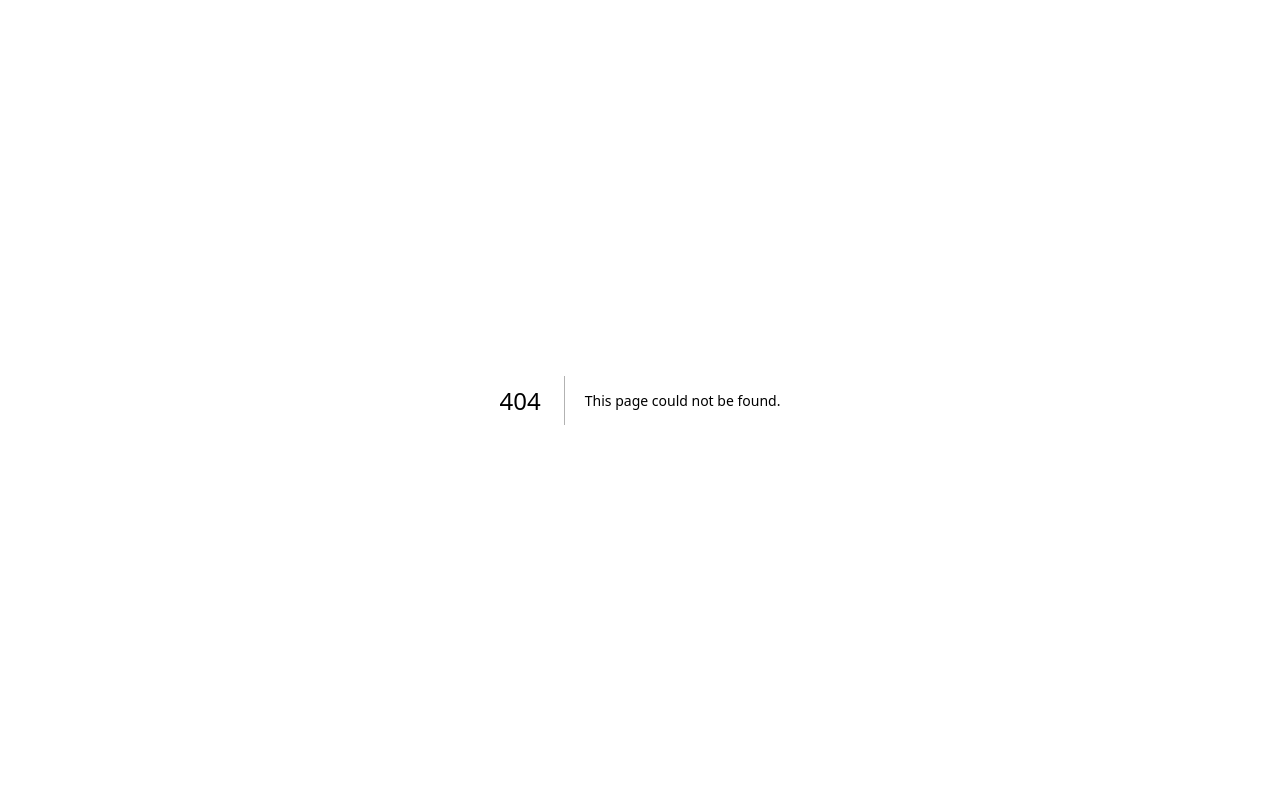
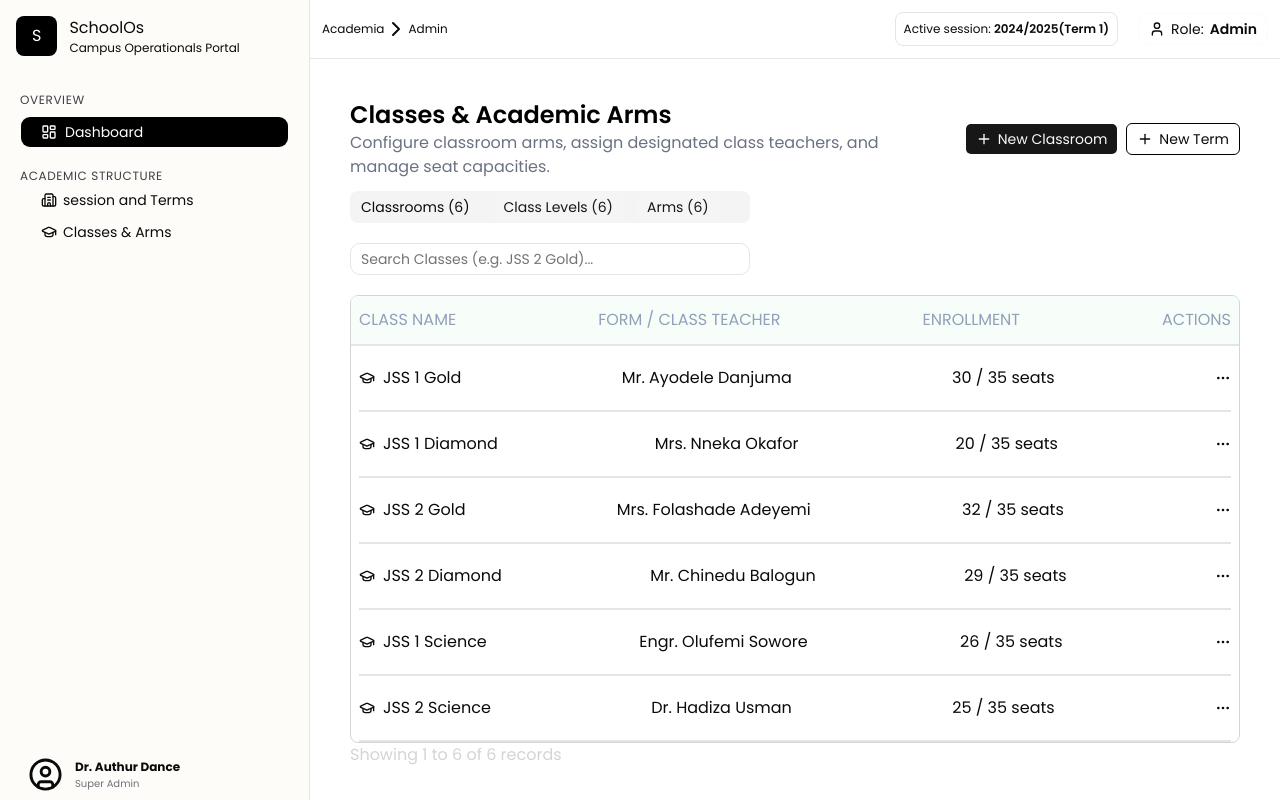
Before and after one commit to Maxwellsmall/schoolos, a Next.js app in the folder frontend/: page /liveportal/classes in a window 1280 px wide. Before the commit this address had no page. Built offline with nearby package versions, Linux system fonts and the light colour scheme.

Commit message:
feat: enhance Sidebar with new Classes link and update layout; add Classes page for managing academic arms

```diff
--- /dev/null
+++ b/frontend/app/liveportal/classes/page.tsx
@@ -0,0 +1,127 @@
+"use client"
+import { Button } from "@/components/ui/button"
+import { Ellipse, Ellipsis, GraduationCap, Plus } from "lucide-react"
+import { Input } from "@/components/ui/input"
+
+export default function Classes(){
+
+  const data = [
+    {
+      title: "JSS 1 Gold",
+      icon: <GraduationCap className="w-4 h-4"/>,
+      name: "Mr. Ayodele Danjuma",
+      slots: "30 / 35 seats",
+      dot: <Ellipsis className="w-4 h-4"/>
+
+    },
+       {
+      title: "JSS 1 Diamond",
+      icon: <GraduationCap className="w-4 h-4"/>,
+      name: "Mrs. Nneka Okafor",
+      slots: "20 / 35 seats",
+      dot: <Ellipsis className="w-4 h-4"/>
+
+    },
+       {
+      title: "JSS 2 Gold",
+      icon: <GraduationCap className="w-4 h-4"/>,
+      name: "Mrs. Folashade Adeyemi",
+      slots: "32 / 35 seats",
+      dot: <Ellipsis className="w-4 h-4"/>
+
+    },
+       {
+      title: "JSS 2 Diamond",
+      icon: <GraduationCap className="w-4 h-4"/>,
+      name: "Mr. Chinedu Balogun",
+      slots: "29 / 35 seats",
+      dot: <Ellipsis className="w-4 h-4"/>
+
+    },
+       {
+      title: "JSS 1 Science",
+      icon: <GraduationCap className="w-4 h-4"/>,
+      name: "	Engr. Olufemi Sowore",
+      slots: "26 / 35 seats",
+      dot: <Ellipsis className="w-4 h-4"/>
+
+    },
+     {
+      title: "JSS 2 Science",
+      icon: <GraduationCap className="w-4 h-4"/>,
+      name: "	Dr. Hadiza Usman",
+      slots: "25 / 35 seats",
+      dot: <Ellipsis className="w-4 h-4"/>
+
+    },
+
+  ]
+
+
+    return (
+        <div className="p-10 ">
+        <div className="md:flex gap-4 rounded-md justify-between relative isolate mb-3">
+          <div className="">
+            <h1 className="text-black text-2xl font-semibold">
+              Classes & Academic Arms
+            </h1>
+            <p className="text-black text-gray-500">
+              Configure classroom arms, assign designated class teachers, and manage seat capacities.
+            </p>
+          </div>
+          <div className="flex items-center gap-2">
+          <Button className="rounded-sm cursor-pointer"> <Plus /> New Classroom</Button>
+          <Button variant="ghost" className="rounded-sm border-1 border-black cursor-pointer"> <Plus /> New Term</Button>
+          </div>
+        </div>
+
+        <div className="flex gap-3 bg-zinc-100  w-[400px] rounded-md">
+            <Button variant="ghost">Classrooms (6)</Button>
+            <Button variant="secondary">Class Levels (6)</Button>
+            <Button variant="secondary">Arms (6)</Button>
+
+        </div>
+        <Input type="search" placeholder="Search Classes (e.g. JSS 2 Gold)..." className="my-5 w-[400px]"/>
+
+        <div className="w-full flex flex-col rounded-md border border-zinc-300">
+          <div className="w-full items-center justify-center bg-green-50/50 px-2 hover:bg-zinc-100/60">
+            <ul className="flex justify-between items-center py-3">
+            <li className="font-normal text-slate-400">CLASS NAME</li>
+            <li className="font-normal text-slate-400">FORM / CLASS TEACHER</li>
+            <li className="font-normal text-slate-400">ENROLLMENT</li>
+            <li className="font-normal text-slate-400">ACTIONS</li>
+            </ul>
+          </div>
+          <div className="border w-full"/>
+          <div className="w-full items-center justify-center px-2 hover:bg-zinc-100/60 ">
+              <div className="w-full flex flex-col">
+                {data.map((card) => (
+                  <>
+                  <div className="w-full flex items-center py-5 justify-between">
+                    <div className="flex gap-2 items-center">
+                      <span className="font-bold text-[20px]">{card.icon}</span>
+                      <span className="">{card.title}</span>
+                    </div>
+                      <span>{card.name}</span>
+                      <span>{card.slots}</span>
+                      <span>{card.dot}</span>
+
+                  </div>
+                 <div className="border w-full"/>
+                  </>
+
+                ))
+
+                }
+              </div>
+
+          </div>
+
+        </div>
+        <div>
+              <p className="text-zinc-300">Showing 1 to 6 of 6 records</p>
+
+        </div>
+        </div>
+    )
+}
--- a/frontend/components/portal/Sidebar.tsx
+++ b/frontend/components/portal/Sidebar.tsx
@@ -1,6 +1,6 @@
 "use ckient"
 import { Button } from "../ui/button"
-import { Building2, LayoutDashboard, UserCircle } from "lucide-react"
+import { Building2, GraduationCap, LayoutDashboard, UserCircle } from "lucide-react"
 import Link from "next/link"
 
 export default function Sidebar(){
@@ -16,7 +16,7 @@ export default function Sidebar(){
 
             <div className="m-5">
                 <p className="text-xs tracking-wider mb-2 text-zinc-700">OVERVIEW</p>
-                <div className="">
+                <div className="gap-2">
                     <Link href={"/liveportal"}>
                     <Button variant={"selected"} className="flex justify-start gap-2 items-center px-5 bg-black w-full">
                             <LayoutDashboard />
@@ -25,9 +25,16 @@ export default function Sidebar(){
                     </Link>
                     <p className="text-xs tracking-wider mt-5 text-zinc-700">ACADEMIC STRUCTURE</p>
                     <Link href="/liveportal/session">
-                    <Button variant={"ghost"} className="flex justify-around items-center px-5">
+                    <Button variant={"ghost"} className="flex justify-around items-center px-5 cursor-pointer">
                             <Building2 />
                             session and Terms
+                    </Button>
+                    </Link>
+
+                    <Link href="/liveportal/classes">
+                    <Button variant={"ghost"} className="flex justify-around items-center px-5 cursor-pointer">
+                            <GraduationCap />
+                           Classes & Arms
                     </Button>
                     </Link>
                 </div>
```
